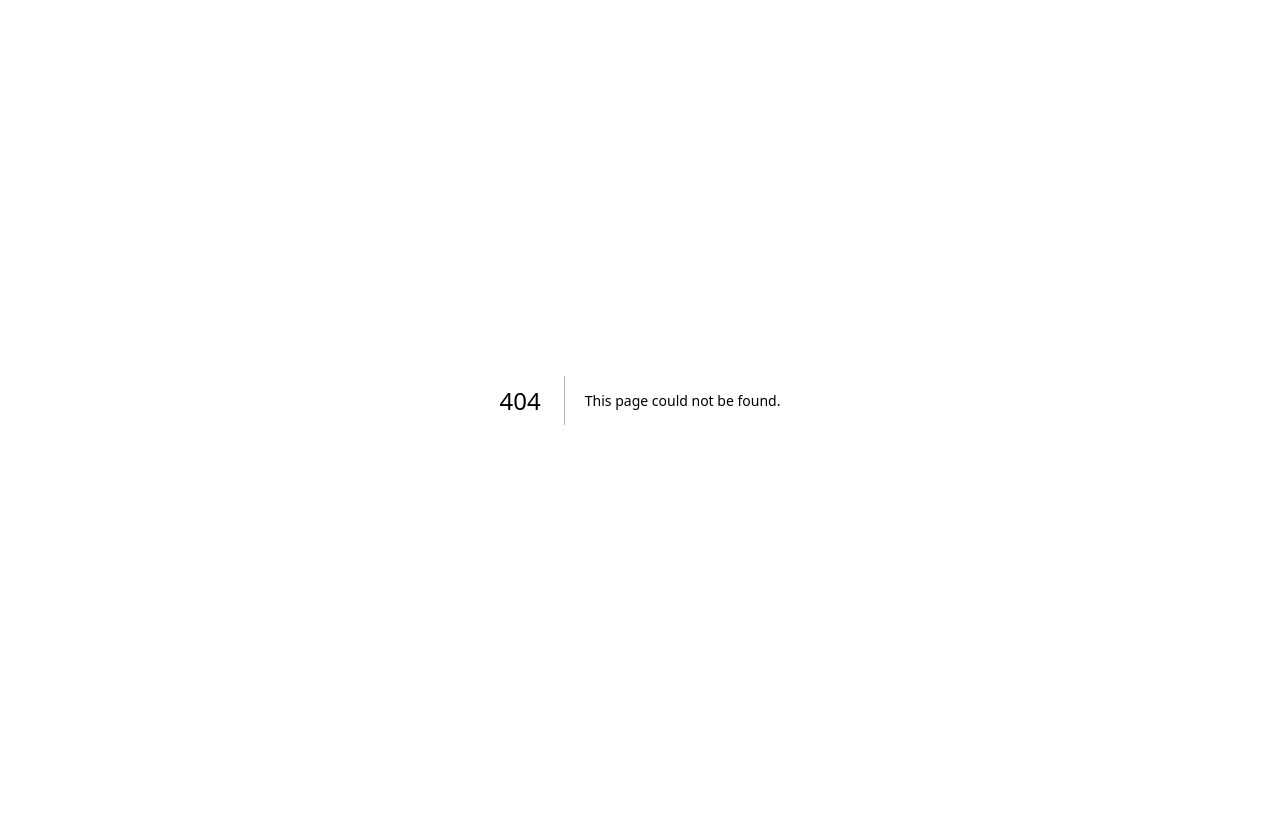
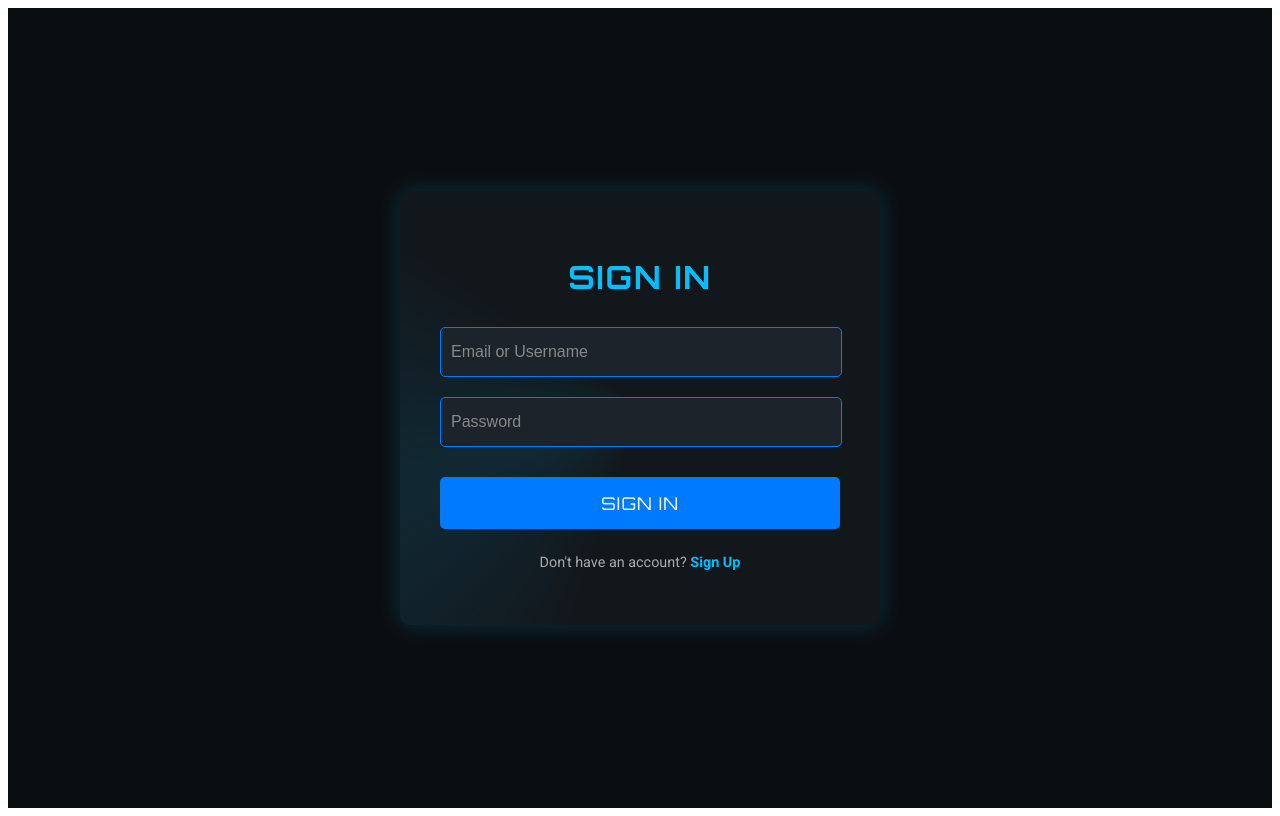
Before and after one commit to ibnmoosa121/assignment-auth-app, a Next.js app: page /auth in a window 1280 px wide. Before the commit this address had no page. Built offline with nearby package versions, Linux system fonts and the light colour scheme.

Commit message:
Initial commit: Add Next.js auth page

```diff
--- /dev/null
+++ b/pages/auth.js
@@ -0,0 +1,75 @@
+import Head from 'next/head';
+import { useState } from 'react';
+import styles from '../styles/Auth.module.css';
+
+export default function AuthPage() {
+    const [isSignUp, setIsSignUp] = useState(false);
+
+    const toggleForm = () => {
+        setIsSignUp(!isSignUp);
+    };
+
+    const handleSignInSubmit = (e) => {
+        e.preventDefault();
+        // Handle sign-in logic
+        console.log('Sign In submitted');
+        alert('Sign In functionality not implemented yet.');
+    };
+
+    const handleSignUpSubmit = (e) => {
+        e.preventDefault();
+        // Handle sign-up logic
+        console.log('Sign Up submitted');
+        alert('Sign Up functionality not implemented yet.');
+    };
+
+    return (
+        <>
+            <Head>
+                <title>Authentication - NextJS</title>
+                <link href="https://fonts.googleapis.com/css2?family=Orbitron:wght@400;700&family=Roboto:wght@300;400;700&display=swap" rel="stylesheet" />
+            </Head>
+            <div className={styles.body}>
+                <div className={styles.container}>
+                    <div className={styles.formContainer}>
+                        {!isSignUp ? (
+                            <form id="signInForm" className={`${styles.form} ${styles.activeForm}`} onSubmit={handleSignInSubmit}>
+                                <h2>Sign In</h2>
+                                <div className={styles.inputGroup}>
+                                    <input type="email" id="signInEmail" placeholder="Email or Username" required />
+                                </div>
+                                <div className={styles.inputGroup}>
+                                    <input type="password" id="signInPassword" placeholder="Password" required />
+                                </div>
+                                <button type="submit" className={styles.btn}>Sign In</button>
+                                <p className={styles.toggleText}>
+                                    Don&apos;t have an account? <span className={styles.toggleLink} onClick={toggleForm}>Sign Up</span>
+                                </p>
+                            </form>
+                        ) : (
+                            <form id="signUpForm" className={`${styles.form} ${styles.activeForm}`} onSubmit={handleSignUpSubmit}>
+                                <h2>Sign Up</h2>
+                                <div className={styles.inputGroup}>
+                                    <input type="text" id="signUpUsername" placeholder="Username" required />
+                                </div>
+                                <div className={styles.inputGroup}>
+                                    <input type="email" id="signUpEmail" placeholder="Email" required />
+                                </div>
+                                <div className={styles.inputGroup}>
+                                    <input type="password" id="signUpPassword" placeholder="Password" required />
+                                </div>
+                                <div className={styles.inputGroup}>
+                                    <input type="password" id="confirmPassword" placeholder="Confirm Password" required />
+                                </div>
+                                <button type="submit" className={styles.btn}>Sign Up</button>
+                                <p className={styles.toggleText}>
+                                    Already have an account? <span className={styles.toggleLink} onClick={toggleForm}>Sign In</span>
+                                </p>
+                            </form>
+                        )}
+                    </div>
+                </div>
+            </div>
+        </>
+    );
+}
--- /dev/null
+++ b/styles/Auth.module.css
@@ -0,0 +1,174 @@
+/* Add a base style for the body or a wrapper if you want the background on the whole page */
+.body {
+    margin: 0;
+    font-family: 'Roboto', sans-serif;
+    background-color: #0b0e11; /* Very dark, almost black */
+    color: #e0e0e0; /* Light grey for text */
+    display: flex;
+    justify-content: center;
+    align-items: center;
+    min-height: 100vh;
+    overflow: hidden; /* Hide scrollbars if any from animations */
+}
+
+.container {
+    background-color: #12171c; /* Slightly lighter dark shade for the form container */
+    padding: 40px;
+    border-radius: 10px;
+    box-shadow: 0 0 25px rgba(0, 191, 255, 0.2); /* Deep sky blue glow, subtle */
+    width: 100%;
+    max-width: 400px;
+    text-align: center;
+    position: relative;
+    overflow: hidden; /* For pseudo-elements if needed */
+}
+
+.container::before {
+    content: '';
+    position: absolute;
+    top: -50%;
+    left: -50%;
+    width: 200%;
+    height: 200%;
+    background: conic-gradient(
+        transparent,
+        rgba(0, 191, 255, 0.1),
+        transparent 30%
+    );
+    animation: rotate 10s linear infinite;
+    z-index: 1;
+}
+
+@keyframes rotate {
+    0% {
+        transform: rotate(0deg);
+    }
+    100% {
+        transform: rotate(360deg);
+    }
+}
+
+.formContainer {
+    position: relative;
+    z-index: 2; /* Ensure form elements are above the animation */
+}
+
+.formContainer h2 {
+    font-family: 'Orbitron', sans-serif;
+    color: #00bfff; /* Deep sky blue */
+    margin-bottom: 30px;
+    font-size: 2em;
+    text-transform: uppercase;
+    letter-spacing: 2px;
+}
+
+.inputGroup {
+    margin-bottom: 20px;
+    position: relative;
+}
+
+.inputGroup input {
+    width: calc(100% - 20px); /* Adjust width to account for padding */
+    padding: 15px 10px;
+    background-color: #1c232b; /* Darker input background */
+    border: 1px solid #007bff; /* Brighter blue border */
+    border-radius: 5px;
+    color: #e0e0e0;
+    font-size: 1em;
+    transition: border-color 0.3s ease, box-shadow 0.3s ease;
+}
+
+.inputGroup input::placeholder {
+    color: #888;
+}
+
+.inputGroup input:focus {
+    outline: none;
+    border-color: #00bfff; /* Deep sky blue on focus */
+    box-shadow: 0 0 10px rgba(0, 191, 255, 0.5);
+}
+
+.btn {
+    background-color: #007bff; /* Primary blue */
+    color: #ffffff;
+    padding: 15px;
+    border: none;
+    border-radius: 5px;
+    cursor: pointer;
+    font-size: 1.1em;
+    font-family: 'Orbitron', sans-serif;
+    text-transform: uppercase;
+    letter-spacing: 1px;
+    width: 100%;
+    transition: background-color 0.3s ease, transform 0.2s ease;
+    margin-top: 10px;
+}
+
+.btn:hover {
+    background-color: #0056b3; /* Darker blue on hover */
+    transform: translateY(-2px);
+}
+
+.btn:active {
+    transform: translateY(0);
+}
+
+.toggleText {
+    margin-top: 25px;
+    font-size: 0.9em;
+    color: #aaa;
+}
+
+.toggleLink {
+    color: #00bfff; /* Deep sky blue */
+    cursor: pointer;
+    font-weight: bold;
+    text-decoration: none;
+}
+
+.toggleLink:hover {
+    text-decoration: underline;
+}
+
+/* Form switching styles - handled by React state, but keep animation */
+.form {
+    /* display: none; /* No longer needed, React handles visibility */
+}
+
+.activeForm {
+    /* display: block; /* No longer needed, React handles visibility */
+    animation: fadeIn 0.5s ease-in-out;
+}
+
+@keyframes fadeIn {
+    from {
+        opacity: 0;
+        transform: translateY(10px);
+    }
+    to {
+        opacity: 1;
+        transform: translateY(0);
+    }
+}
+
+/* Responsive Design */
+@media (max-width: 480px) {
+    .container {
+        padding: 20px;
+        margin: 20px; /* Add some margin on small screens */
+    }
+
+    .formContainer h2 {
+        font-size: 1.8em;
+    }
+
+    .btn {
+        padding: 12px;
+        font-size: 1em;
+    }
+
+    .inputGroup input {
+        padding: 12px 10px;
+        font-size: 0.9em;
+    }
+}
```
